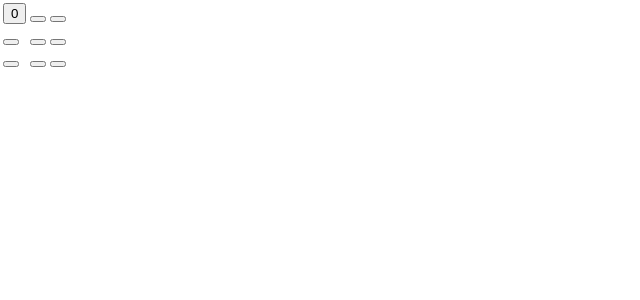
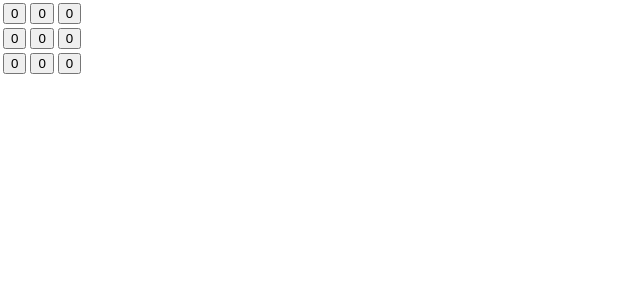
Before and after one commit to bcooke84/Noughts_and_Crosses, a React (Create React App) app: page / in a window 1280 px wide. Shown: the top 300 px of the page, without its empty margins (0-640 px from the left). Built offline with nearby package versions, Linux system fonts and the light colour scheme.

Commit message:
adds taking turn functionality and disabkes button after one click

```diff
--- a/src/containers/board.js
+++ b/src/containers/board.js
@@ -5,7 +5,8 @@ export default class Board extends Component {
   constructor(props){
     super(props);
     this.state = {
-      cells: [0,0,0,0,0,0,0,0,0]
+      cells: [0,0,0,0,0,0,0,0,0],
+      next: 1
     }
 
   this.handleButtonClick = this.handleButtonClick.bind(this);
@@ -13,11 +14,17 @@ export default class Board extends Component {
 
   handleButtonClick(event){
     const tempArray = this.state.cells
-    tempArray[event.target.value] = 2
-    console.log('handleButtonClick() event: ', event.target);
-    // console.log(tempArray);
-    // console.log("button clicked");
+    tempArray[event.target.value] = this.state.next
     this.setState({cells: tempArray})
+
+    if(this.state.next === 1 ){
+      this.setState({next: 2})
+    } else {
+      this.setState({next: 1})
+    }
+
+    event.target.disabled = true;
+
   }
 
   render() {
@@ -26,18 +33,18 @@ export default class Board extends Component {
       <table id = "board">
         <tr id="row-one">
           <td id = "cell-one"> <Button position='0' onClick={this.handleButtonClick} value={this.state.cells[0]}/> </td>
-          <td id = "cell-two"> <Button position='1'/> </td>
-          <td id = "cell-three"> <Button position='2'/> </td>
+          <td id = "cell-two"> <Button position='1' onClick={this.handleButtonClick} value={this.state.cells[1]}/> </td>
+          <td id = "cell-three"> <Button position='2' onClick={this.handleButtonClick} value={this.state.cells[2]}/> </td>
         </tr>
         <tr id="row-two">
-          <td id = "cell-four"> <Button position='3'/> </td>
-          <td id = "cell-five"> <Button/> </td>
-          <td id = "cell-six"> <Button/> </td>
+          <td id = "cell-four"> <Button position='3' onClick={this.handleButtonClick} value={this.state.cells[3]}/> </td>
+          <td id = "cell-five"> <Button position='4' onClick={this.handleButtonClick} value={this.state.cells[4]}/> </td>
+          <td id = "cell-six"> <Button position='5' onClick={this.handleButtonClick} value={this.state.cells[5]}/> </td>
         </tr>
         <tr id="row-three">
-          <td id = "cell-seven"> <Button/> </td>
-          <td id = "cell-eight"> <Button/> </td>
-          <td id = "cell-nine"> <Button/> </td>
+          <td id = "cell-seven"> <Button position='6' onClick={this.handleButtonClick} value={this.state.cells[6]}/> </td>
+          <td id = "cell-eight"> <Button position='7' onClick={this.handleButtonClick} value={this.state.cells[7]}/> </td>
+          <td id = "cell-nine"> <Button position='8' onClick={this.handleButtonClick} value={this.state.cells[8]}/> </td>
         </tr>
       </table>
       </div>
```
